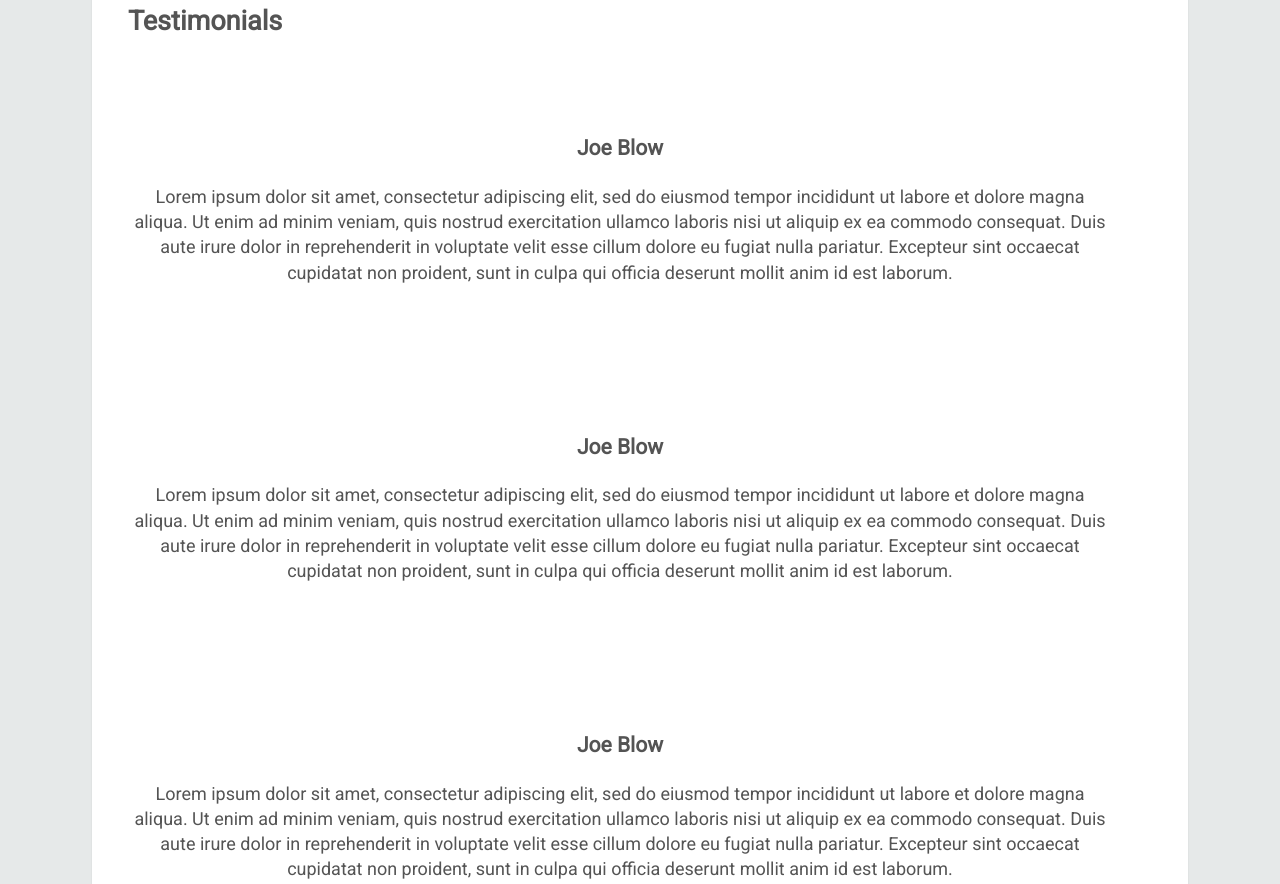
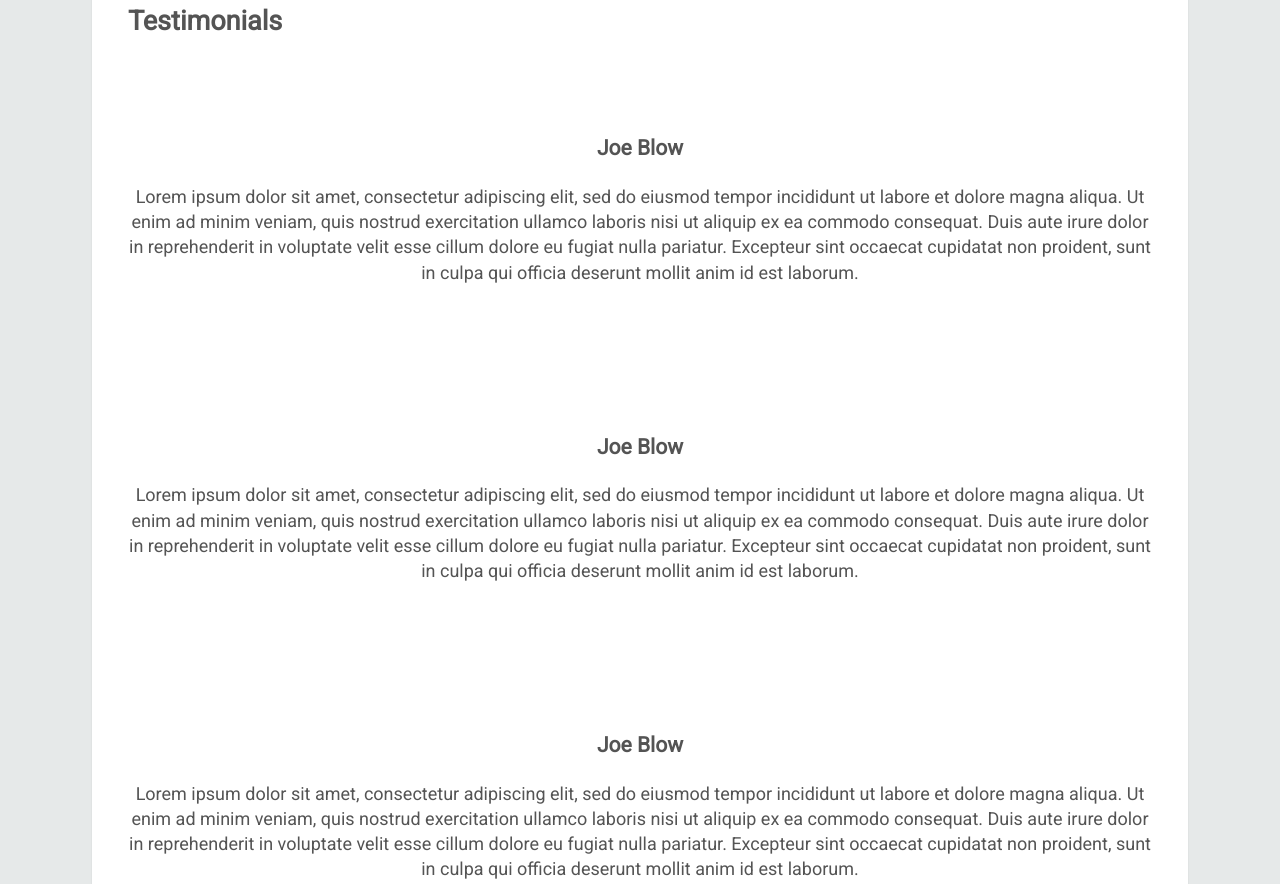
Before and after one commit to mokutsu/Final-Project, a plain HTML site: page index.html in a window 1280 px wide. Shown: the part 2533-3417 px from the top of the page. Drawn offline with Linux system fonts and the light colour scheme.

Commit message:
Fixed blockquote margin

```diff
--- a/CSS/main.css
+++ b/CSS/main.css
@@ -40,7 +40,7 @@ body {
 blockquote{
     border: none;
     text-align: center;
-    margin-left: 0;
+    margin: auto;
 }
 
 a {
```
